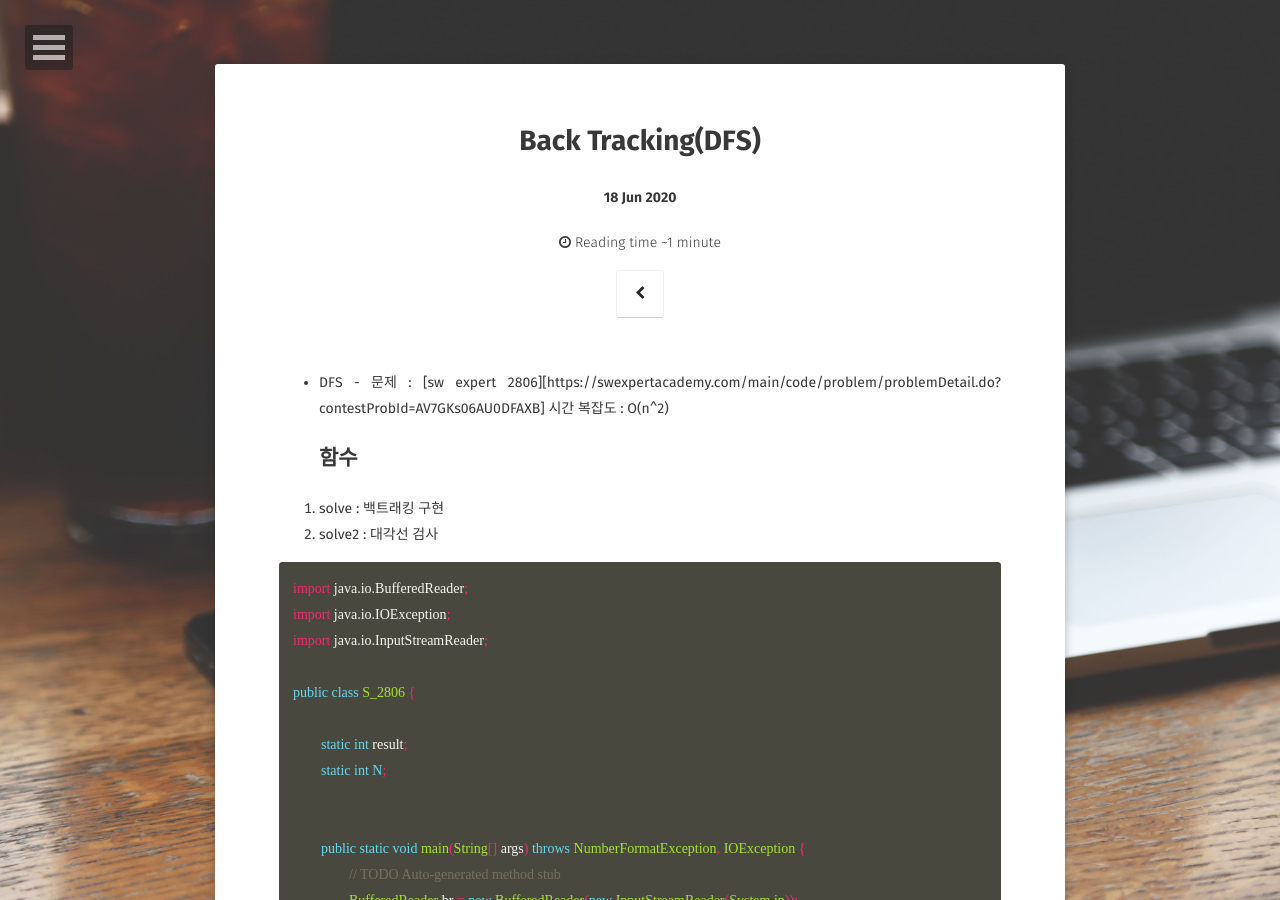
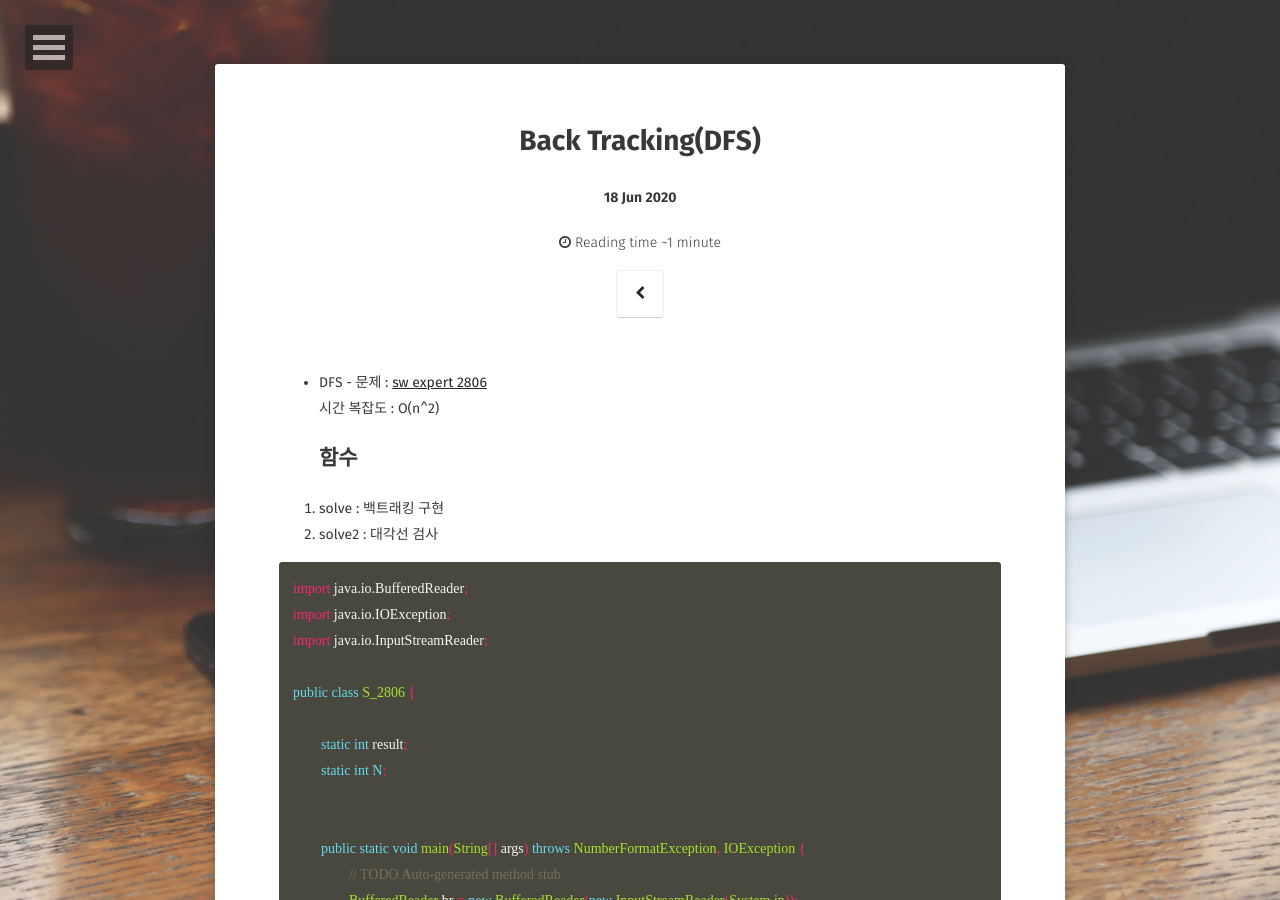
Before and after one commit to limkinam/limkinam.github.io, a Jekyll site: the page built from _posts/2020-06-16-sw-expert-nqueen.md, in a window 1280 px wide and 900 px high. Built offline with Jekyll 4.4.1, drawn with Linux system fonts in a browser that asks for light colours; some web fonts are replaced; comment, search, counter and statistics services are not loaded.

Commit message:
Update 2020-06-16-sw-expert-nqueen.md

```diff
--- a/_posts/2020-06-16-sw-expert-nqueen.md
+++ b/_posts/2020-06-16-sw-expert-nqueen.md
@@ -12,7 +12,7 @@ comments: true
 ---
 
 - DFS -
-문제 : [sw expert 2806][https://swexpertacademy.com/main/code/problem/problemDetail.do?contestProbId=AV7GKs06AU0DFAXB]
+문제 : [sw expert 2806](https://swexpertacademy.com/main/code/problem/problemDetail.do?contestProbId=AV7GKs06AU0DFAXB)
 시간 복잡도 : O(n^2)
 ## 함수
 
```
